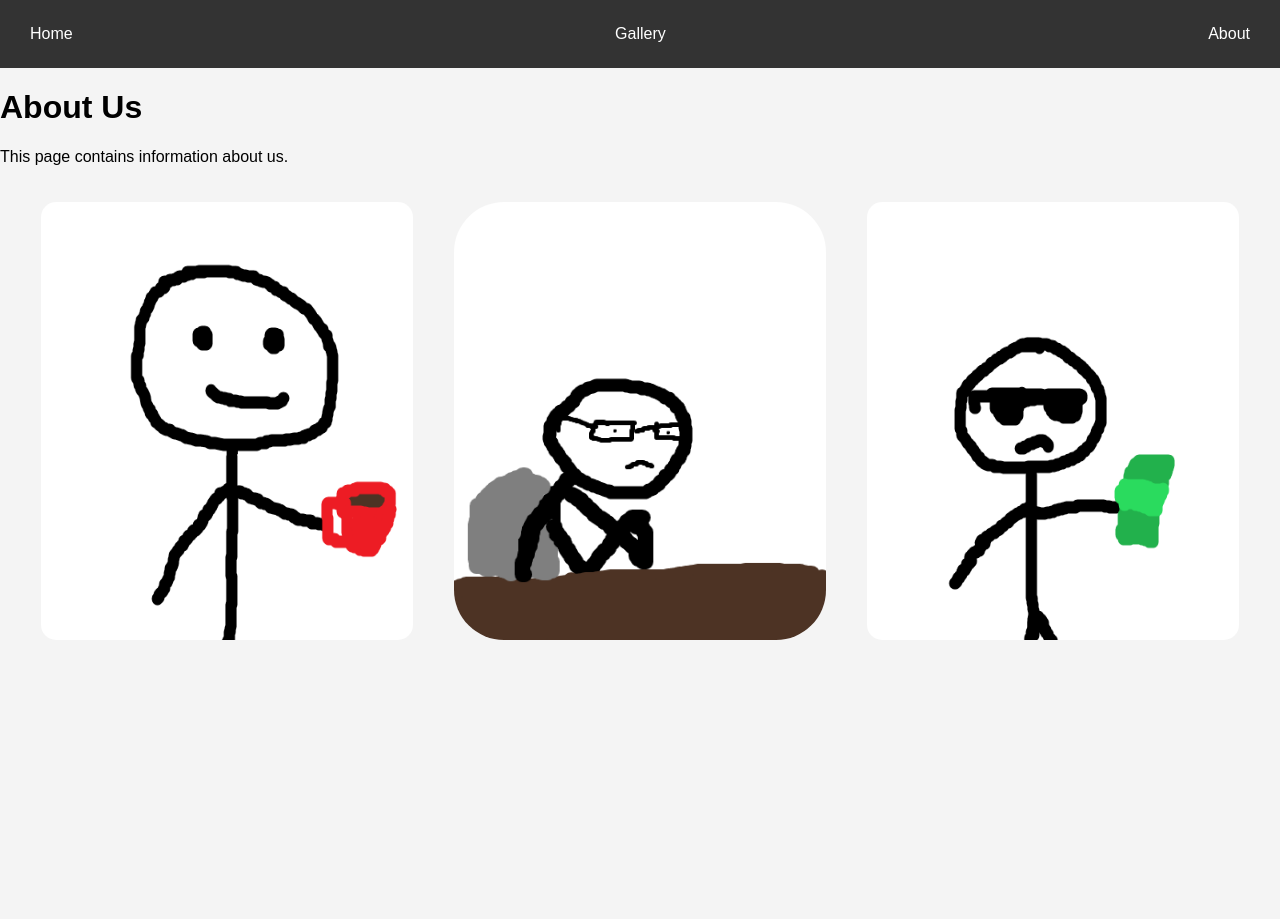
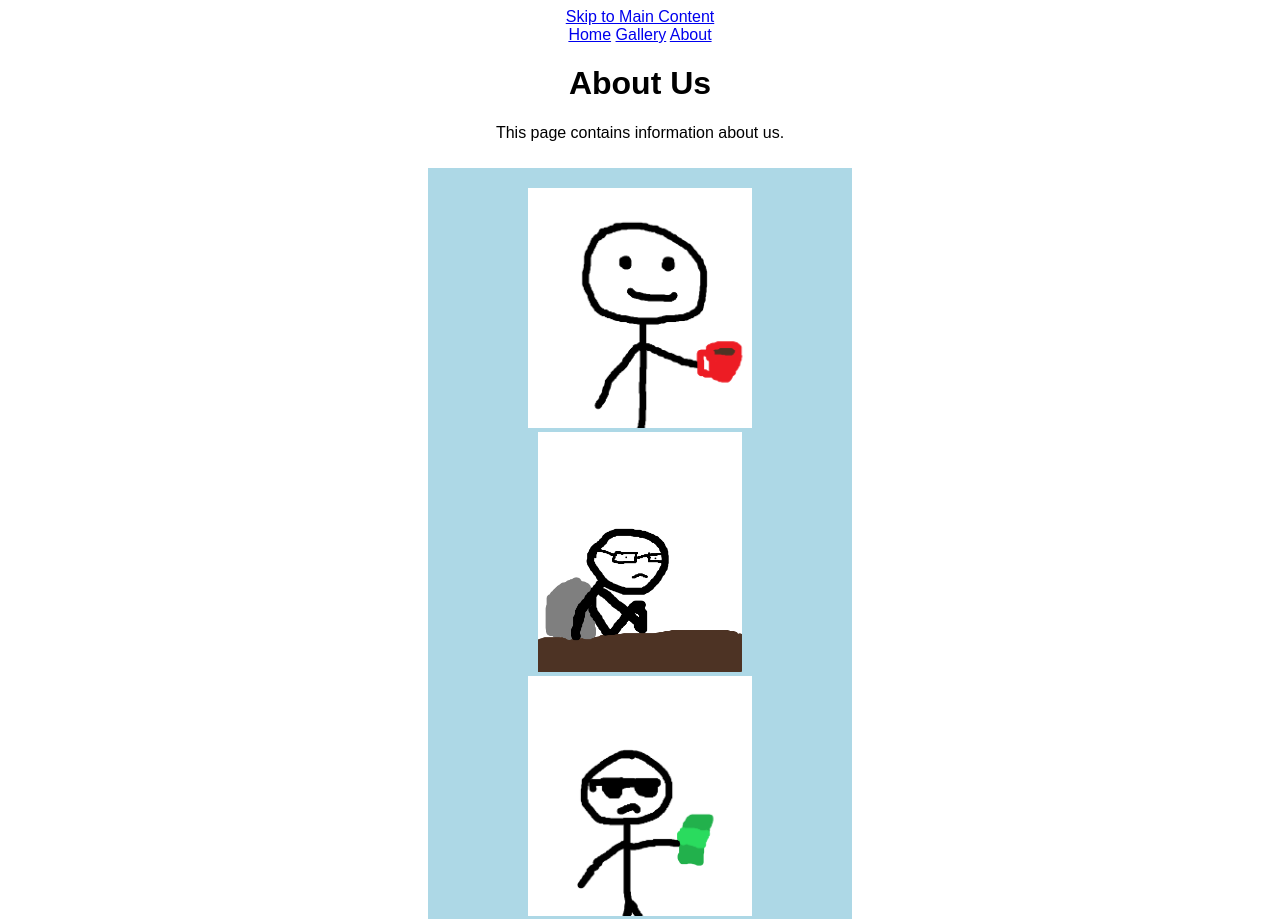
Before and after one commit to Nurielus/final, a plain HTML site: page about.html in a window 1280 px wide. Shown: the top 919 px of the page. Before the commit the page ends 800 px from the top, so only its background shows below. Drawn offline with Linux system fonts and the light colour scheme.

Commit message:
Update style.css

```diff
--- a/style.css
+++ b/style.css
@@ -1,78 +1,46 @@
-/* style.css */
-
-/* Общие стили */
 body {
     font-family: Arial, sans-serif;
-    margin: 0;
-    padding: 0;
-    background-color: #f4f4f4;
+    text-align: center;
 }
 
-/* Skip to Main Content */
-.skip-link {
-    position: absolute;
-    top: -40px;
-    left: 10px;
-    background: #000;
-    color: #fff;
-    padding: 10px;
-    z-index: 100;
-    text-decoration: none;
+.container {
+    display: flex;
+    flex-direction: column;
+    align-items: center;
 }
 
-.skip-link:focus {
-    top: 10px;
+div {
+    width: 90vw;
+    margin: 10px;
+    padding: 20px;
+    background-color: lightblue;
+    text-align: center;
 }
 
-/* Навигация */
-nav {
-    display: flex;
-    justify-content: space-between;
-    align-items: center;
-    background: #333;
-    padding: 15px;
+img {
+    max-width: 100%;
+    height: auto;
 }
 
-nav a {
-    color: white;
-    text-decoration: none;
-    padding: 10px 15px;
-}
-
-nav a:hover {
-    background: #555;
-    transition: 0.3s;
-}
-
-/* Grid для галереи */
-.grid {
-    display: grid;
-    grid-template-columns: repeat(2, 40%);
-    gap: 20px;
+@media (min-width: 772px) {
+    .container {
+        flex-direction: row;
+        flex-wrap: wrap;
         justify-content: center;
     }
 
-.grid img {
-    width: 100%;
-    border: 3px solid #333;
-    border-radius: 10px;
-    padding: 5px;
+    div {
+        width: 45vw;
+        display: inline-block;
     }
 
-/* Flex для навигации */
-.flex-container {
-    display: flex;
-    flex-wrap: wrap;
-    justify-content: space-around;
-    padding: 20px;
+    img {
+        max-height: 30vh;
+    }
 }
 
-.flex-container img {
-    width: 30%;
-    border-radius: 15px;
+@media (min-width: 998px) {
+    div {
+        width: 30vw;
     }
-
-/* nth-child для изображений */
-.flex-container img:nth-child(even) {
-    border-radius: 50px;
 }
```
Lines whose indentation alone changed are shown as unchanged.
